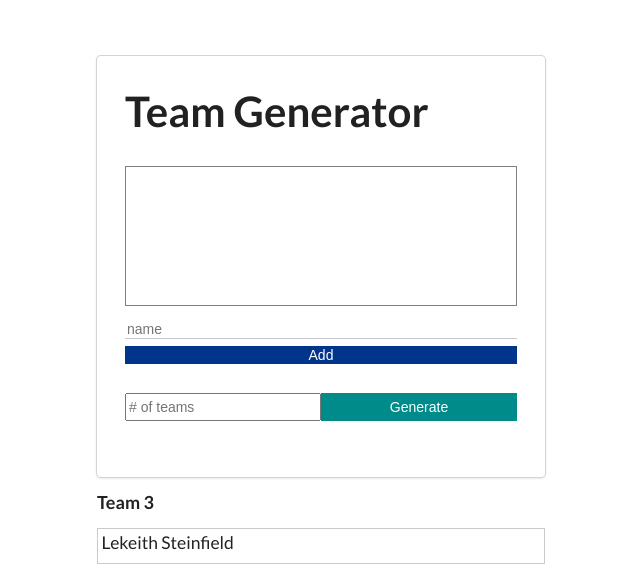
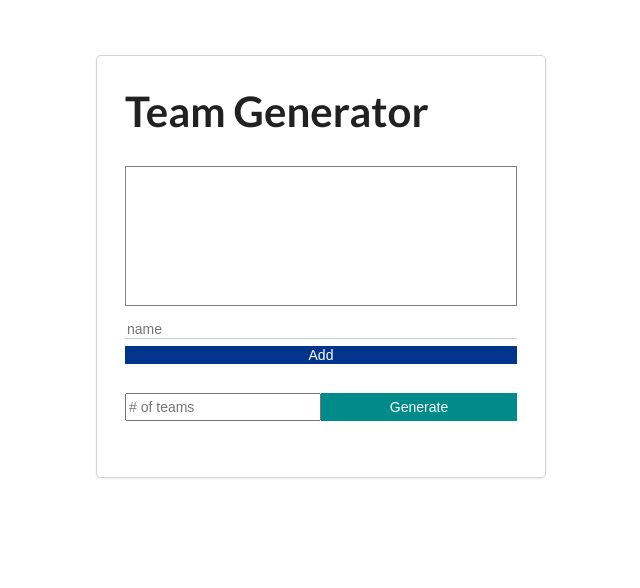
Before and after one commit to KausaChangs/teamapp, an Angular app: page / in a window 1280 px wide. Shown: the top 588 px of the page, without its empty margins (319-959 px from the left). Built offline with nearby package versions, Linux system fonts and the light colour scheme.

Commit message:
added logic to conditionally render teams-container

```diff
--- a/src/app/app.component.html
+++ b/src/app/app.component.html
@@ -28,7 +28,7 @@
     </div>
     <P *ngIf="errorMessage" class="error-msg">{{ errorMessage }}</P>
   </div>
-  <div class="teams-container">
+  <div *ngIf="teams.length" class="teams-container">
     <div class="team-container">
       <h3>Team 3</h3>
       <ul>
```
